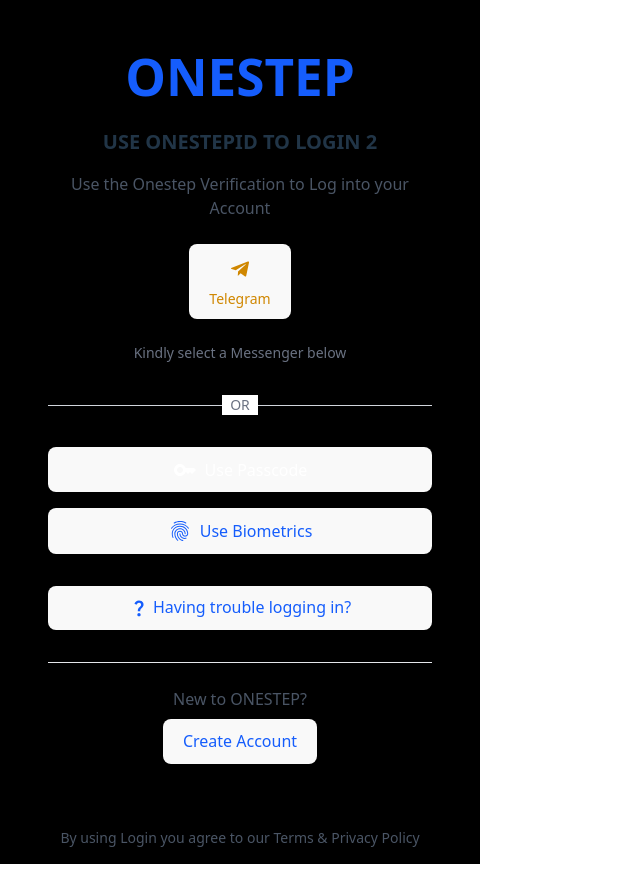
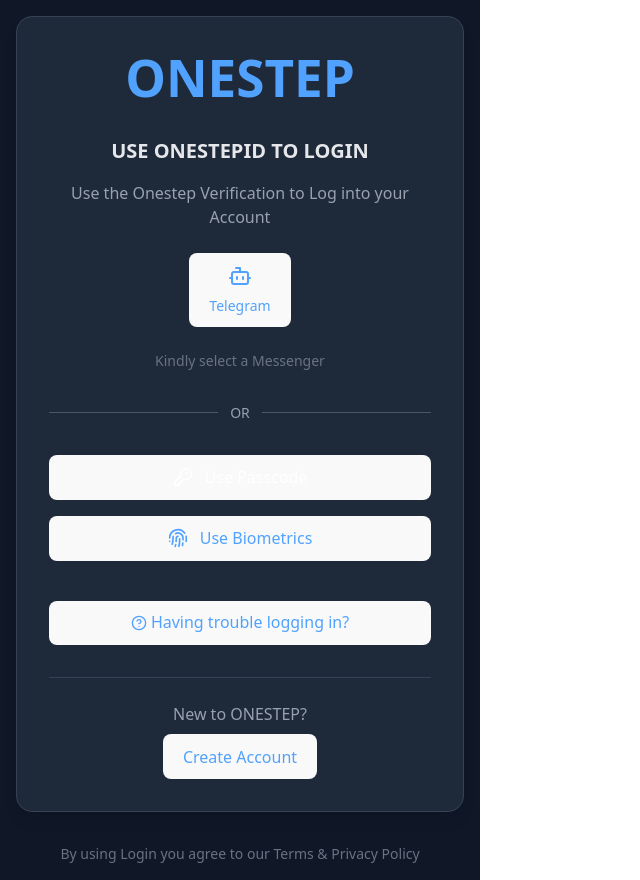
Before and after one commit to renownjhoe/TEXT_ONESTEP_AUTH_JOSIMAR, a React (Vite) app: page / in a window 1280 px wide. Shown: the whole page, without its empty margins (0-640 px from the left). Built offline with nearby package versions, Linux system fonts and the light colour scheme.

Commit message:
Update
update

```diff
--- a/src/pages/LoginSetup.jsx
+++ b/src/pages/LoginSetup.jsx
@@ -1,5 +1,9 @@
+import React from 'react';
+// Assuming you are using react-router-dom v6+
 import { useNavigate } from 'react-router-dom';
-import { Fingerprint, Key, Telegram, QuestionMark } from '@mui/icons-material';
+// Using lucide-react icons as Material UI might not be set up
+// You might need to install it: npm install lucide-react
+import { KeyRound, Fingerprint, HelpCircle, Bot } from 'lucide-react';
 
 export default function LoginPage() {
   const navigate = useNavigate();
@@ -15,101 +19,124 @@
   };
 
   // Handle Telegram login manually without widget
-  const initiateTegramAuth = () => {
-    // Your Telegram bot's numeric ID (not username)
-    const botId = '7659055031'; // Replace with your actual bot's numeric ID
+  const initiateTelegramAuth = () => {
+    console.log("Initiating Telegram Auth...");
+
+    // !!! IMPORTANT: Replace with your actual bot's numeric ID !!!
+    const botId = '7659055031'; // Example ID, replace with yours
+    console.log("Using Bot ID:", botId);
 
     // Generate and store state parameter to prevent CSRF
     const state = generateRandomString();
-    localStorage.setItem('telegramAuthState', state);
+    try {
+      localStorage.setItem('telegramAuthState', state);
+      console.log("Stored state in localStorage:", state);
+    } catch (error) {
+      console.error("Failed to store state in localStorage:", error);
+      // Handle potential storage errors (e.g., private browsing mode)
+      alert("Could not store authentication state. Please ensure cookies/localStorage are enabled.");
+      return;
+    }
 
-    // Redirect parameters
-    const redirectUrl = encodeURIComponent(`https://text-onestep-auth-josimar.vercel.app/handle-telegram-auth`);
+    // Your application's domain and the callback path
+    const appOrigin = 'https://text-onestep-auth-josimar.vercel.app'; // Make sure this matches BotFather domain
+    const callbackPath = '/otp';
+    const redirectUrl = `${appOrigin}${callbackPath}`;
+    const encodedRedirectUrl = encodeURIComponent(redirectUrl);
+    console.log("App Origin:", appOrigin);
+    console.log("Redirect URL:", redirectUrl);
+    console.log("Encoded Redirect URL:", encodedRedirectUrl);
+
 
     // Construct the Telegram OAuth URL
-    const telegramAuthUrl = `https://oauth.telegram.org/auth?bot_id=${botId}&origin=https://text-onestep-auth-josimar.vercel.app&return_to=${redirectUrl}&state=${state}`;
+    const telegramAuthUrl = `https://oauth.telegram.org/auth?bot_id=${botId}&origin=${encodeURIComponent(appOrigin)}&return_to=${encodedRedirectUrl}&request_access=write&state=${state}`;
+    console.log("Constructed Telegram Auth URL:", telegramAuthUrl);
 
     // Open the authentication URL
     window.location.href = telegramAuthUrl;
   };
 
   return (
-    <div className="min-h-screen bg-black flex flex-col items-center justify-center p-4">
+    <div className="min-h-screen bg-gray-900 text-white flex flex-col items-center justify-center p-4 font-sans">
       {/* Main Container */}
-      <div className="w-full max-w-md bg-black rounded-2xl shadow-sm p-8">
-        {/* Header */}
-        <h1 className="text-3xl font-bold text-center text-blue-600 mb-6">ONESTEP</h1>
+      {/* Added dark background, subtle border, increased padding */}
+      <div className="w-full max-w-md bg-gray-800 border border-gray-700 rounded-2xl shadow-lg p-8">
+        {/* Header - Adjusted color for dark theme */}
+        <h1 className="text-3xl font-bold text-center text-blue-400 mb-8">ONESTEP</h1>
 
         {/* Login Methods */}
         <div className="space-y-8">
-          {/* ID Verification Section */}
+          {/* ID Verification Section - Adjusted text colors */}
           <div className="text-center">
-            <h2 className="text-xl font-semibold mb-4 flex items-center justify-center gap-2">
-              USE ONESTEPID TO LOGIN 2
+            <h2 className="text-xl font-semibold mb-4 flex items-center justify-center gap-2 text-gray-200">
+              USE ONESTEPID TO LOGIN
             </h2>
-            <p className="text-gray-600 mb-6">
+            <p className="text-gray-400 mb-6">
               Use the Onestep Verification to Log into your Account
             </p>
 
-            {/* Messenger Selection */}
+            {/* Messenger Selection - Improved styling */}
             <div className="w-full flex justify-center gap-4 mb-6 text-center">
               <button
-                className="w-fit py-2 px-8 border-2 border-gray-200 rounded-xl hover:border-blue-500 transition-colors"
-                onClick={initiateTegramAuth}
+                className="w-fit py-3 px-6 border-2 border-gray-600 rounded-xl hover:border-blue-500 hover:bg-gray-700 transition-all duration-200 ease-in-out flex flex-col items-center group"
+                onClick={initiateTelegramAuth} // Corrected function name
               >
-                <Telegram className="text-yellow-600 text-3xl mx-auto" />
-                <span className="mt-2 block text-sm text-yellow-600">Telegram</span>
+                {/* Using Lucide Bot icon */}
+                <Bot className="text-blue-400 text-3xl mx-auto group-hover:scale-110 transition-transform" />
+                <span className="mt-2 block text-sm text-blue-400">Telegram</span>
               </button>
+              {/* Add buttons for other messengers here if needed */}
             </div>
 
             <p className="text-sm text-gray-500">
-              Kindly select a Messenger below
+              Kindly select a Messenger
             </p>
           </div>
 
-          {/* Divider */}
+          {/* Divider - Adjusted for dark theme */}
           <div className="relative">
             <div className="absolute inset-0 flex items-center">
-              <div className="w-full border-t border-gray-300"></div>
+              <div className="w-full border-t border-gray-600"></div>
             </div>
             <div className="relative flex justify-center">
-              <span className="px-2 bg-white text-gray-500 text-sm">OR</span>
+              {/* Adjusted background to match container */}
+              <span className="px-3 bg-gray-800 text-gray-400 text-sm font-medium rounded-full">OR</span>
             </div>
           </div>
 
-          {/* Alternative Methods */}
+          {/* Alternative Methods - Adjusted colors and icons */}
           <div className="space-y-4">
             <button
-              className="w-full flex items-center justify-center gap-2 py-3 px-4 bg-blue-600 text-white rounded-lg hover:bg-blue-700"
+              className="w-full flex items-center justify-center gap-3 py-3 px-4 bg-blue-600 text-white rounded-lg hover:bg-blue-700 focus:outline-none focus:ring-2 focus:ring-blue-500 focus:ring-opacity-50 transition-colors"
               onClick={() => navigate('/passcode-setup')}
             >
-              <Key className="text-white" />
+              <KeyRound size={20} /> {/* Lucide icon */}
               Use Passcode
             </button>
 
             <button
-              className="w-full flex items-center justify-center gap-2 py-3 px-4 border border-blue-600 text-blue-600 rounded-lg hover:bg-blue-50"
+              className="w-full flex items-center justify-center gap-3 py-3 px-4 border border-blue-500 text-blue-400 rounded-lg hover:bg-blue-900 hover:bg-opacity-30 focus:outline-none focus:ring-2 focus:ring-blue-500 focus:ring-opacity-50 transition-colors"
               onClick={() => navigate('/biometric-setup')}
             >
-              <Fingerprint />
+              <Fingerprint size={20} /> {/* Lucide icon */}
               Use Biometrics
             </button>
           </div>
         </div>
 
-        {/* Help Section */}
-        <div className="w-full mt-8 text-center">
-          <button className="w-full text-blue-600 text-sm hover:underline flex items-center justify-center gap-1">
-            <QuestionMark fontSize="small" />
+        {/* Help Section - Adjusted colors */}
+        <div className="w-full mt-10 text-center">
+          <button className="w-full text-blue-400 text-sm hover:underline flex items-center justify-center gap-1">
+            <HelpCircle size={16} />
             Having trouble logging in?
           </button>
         </div>
 
-        {/* Signup Prompt */}
-        <div className="mt-8 pt-6 border-t border-gray-200 text-center">
-          <p className="text-gray-600">New to ONESTEP?</p>
+        {/* Signup Prompt - Adjusted colors and border */}
+        <div className="mt-8 pt-6 border-t border-gray-700 text-center">
+          <p className="text-gray-400">New to ONESTEP?</p>
           <button
-            className="text-blue-600 font-semibold mt-2 hover:underline"
+            className="text-blue-400 font-semibold mt-2 hover:underline"
             onClick={() => navigate('/signup')}
           >
             Create Account
@@ -117,8 +144,8 @@
         </div>
       </div>
 
-      {/* Footer */}
-      <footer className="mt-8 text-center text-sm text-gray-600">
+      {/* Footer - Adjusted color */}
+      <footer className="mt-8 text-center text-sm text-gray-500">
         <p>By using Login you agree to our Terms & Privacy Policy</p>
       </footer>
     </div>
```
Also changed, not shown: vercel.json (added).
